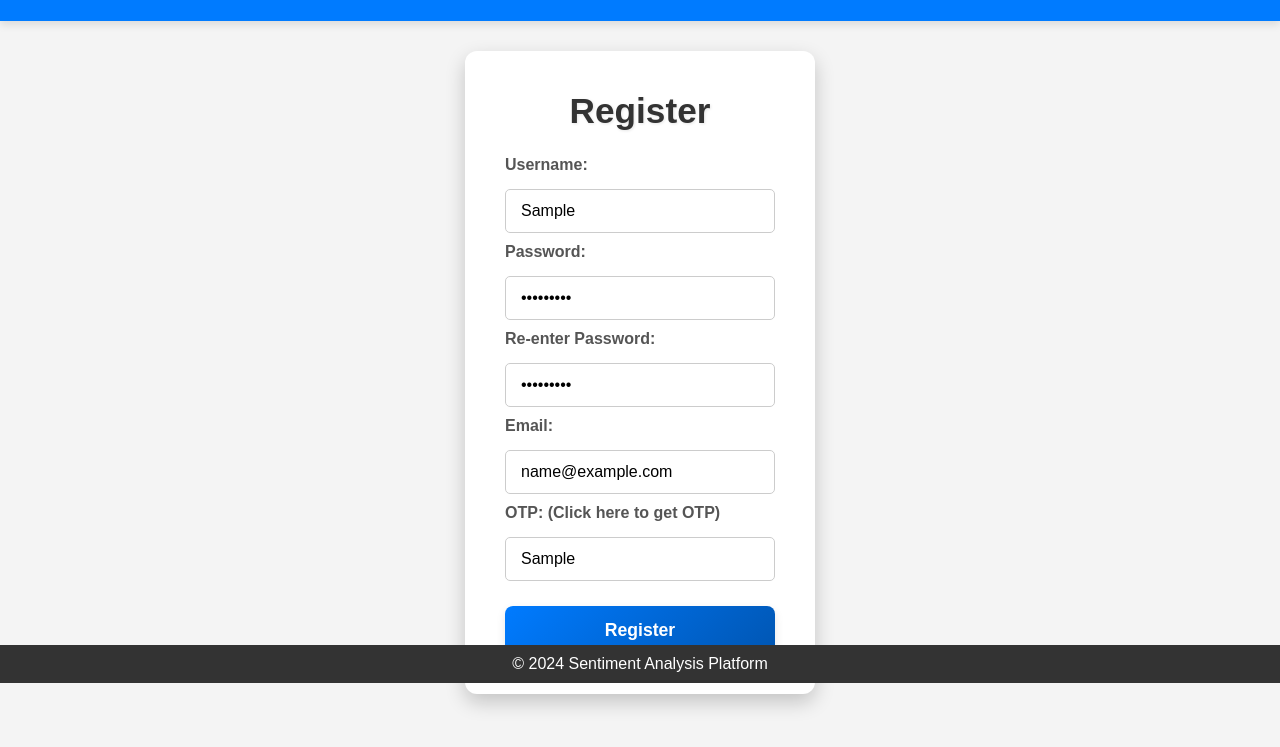
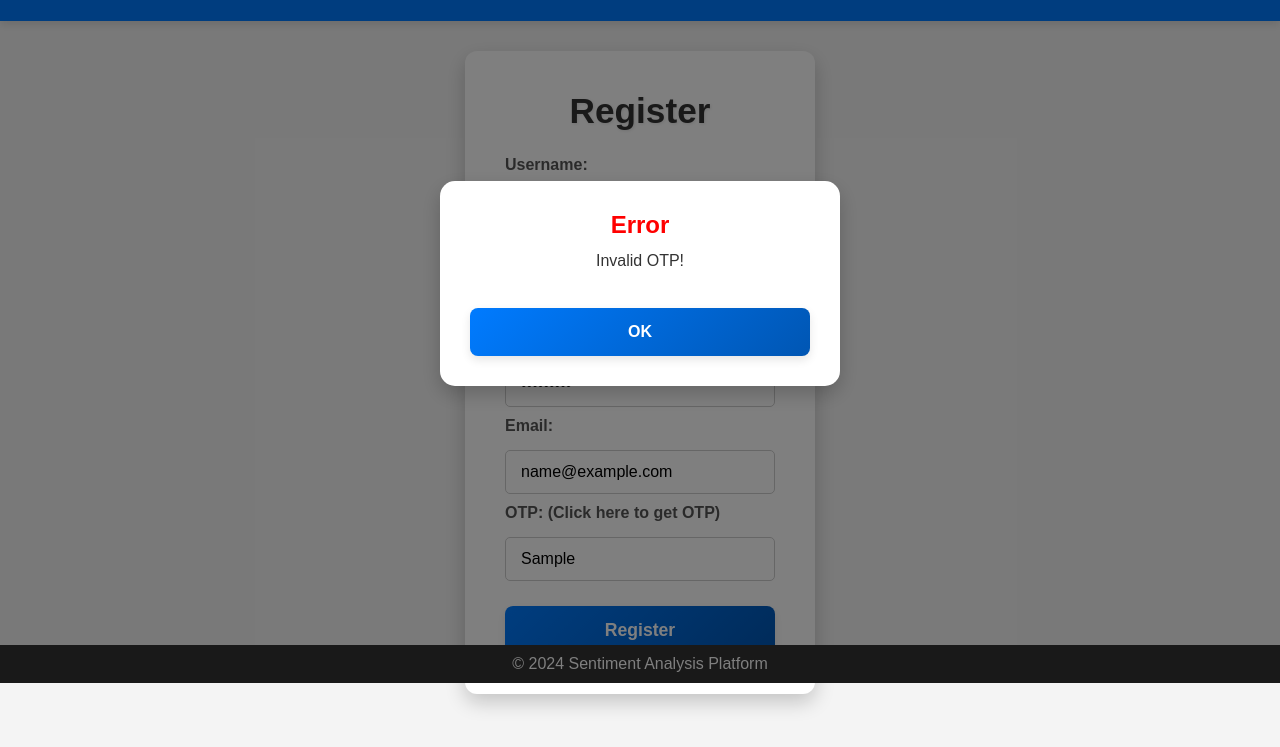
Before and after one commit to harrysokool/Sentiva, a plain HTML site: page registerPage/register.html in a window 1280 px wide. Both pictures are taken after typing "Sample", "Sample123", "Sample123", "name@example.com", "Sample" into the empty fields and a click on the button "Register". Shown: the part 117-864 px from the top of the page. Drawn offline with Linux system fonts and the light colour scheme.

Commit message:
update password

```diff
--- a/loginPage/login.css
+++ b/loginPage/login.css
@@ -186,6 +186,77 @@ button {
   }
 }
 
+/* Overlay for the pop-up box */
+.custom-alert {
+  display: none;
+  position: fixed;
+  top: 0;
+  left: 0;
+  width: 100%;
+  height: 100%;
+  background-color: rgba(0, 0, 0, 0.5);
+  z-index: 1000;
+  justify-content: center;
+  align-items: center;
+}
+
+/* Pop-up content box */
+.custom-alert-content {
+  background-color: white;
+  padding: 30px;
+  border-radius: 15px;
+  text-align: center;
+  max-width: 400px;
+  width: 80%;
+  box-shadow: 0 8px 20px rgba(0, 0, 0, 0.2);
+  animation: fadeIn 0.3s ease-in-out;
+}
+
+/* Pop-up title styling */
+.custom-alert-content h2 {
+  margin-top: 0;
+  margin-bottom: 10px;
+  font-size: 1.5rem;
+  color: #dc3545;
+}
+
+/* Pop-up message styling */
+.custom-alert-content p {
+  font-size: 1rem;
+  color: #333;
+  margin-bottom: 20px;
+  line-height: 1.5;
+}
+
+/* Button styling */
+.popup-button {
+  padding: 10px 20px;
+  background-color: #007bff;
+  color: white;
+  border: none;
+  border-radius: 8px;
+  font-size: 1rem;
+  font-weight: bold;
+  cursor: pointer;
+  transition: all 0.3s ease;
+}
+
+.popup-button:hover {
+  background-color: #0056b3;
+  transform: translateY(-2px);
+  box-shadow: 0 6px 12px rgba(0, 0, 0, 0.2);
+}
+
+@keyframes fadeIn {
+  from {
+    opacity: 0;
+    transform: scale(0.9);
+  }
+  to {
+    opacity: 1;
+    transform: scale(1);
+  }
+}
 
 footer {
   text-align: center;
--- a/registerPage/register.css
+++ b/registerPage/register.css
@@ -190,6 +190,78 @@ button {
   }
 }
 
+/* Overlay for the pop-up box */
+.custom-alert {
+  display: none;
+  position: fixed;
+  top: 0;
+  left: 0;
+  width: 100%;
+  height: 100%;
+  background-color: rgba(0, 0, 0, 0.5);
+  z-index: 1000;
+  justify-content: center;
+  align-items: center;
+}
+
+/* Pop-up content box */
+.custom-alert-content {
+  background-color: white;
+  padding: 30px;
+  border-radius: 15px;
+  text-align: center;
+  max-width: 400px;
+  width: 80%;
+  box-shadow: 0 8px 20px rgba(0, 0, 0, 0.2);
+  animation: fadeIn 0.3s ease-in-out;
+}
+
+/* Pop-up title styling */
+.custom-alert-content h2 {
+  margin-top: 0;
+  margin-bottom: 10px;
+  font-size: 1.5rem;
+  color: #dc3545;
+}
+
+/* Pop-up message styling */
+.custom-alert-content p {
+  font-size: 1rem;
+  color: #333;
+  margin-bottom: 20px;
+  line-height: 1.5;
+}
+
+/* Button styling */
+.popup-button {
+  padding: 10px 20px;
+  background-color: #007bff;
+  color: white;
+  border: none;
+  border-radius: 8px;
+  font-size: 1rem;
+  font-weight: bold;
+  cursor: pointer;
+  transition: all 0.3s ease;
+}
+
+.popup-button:hover {
+  background-color: #0056b3;
+  transform: translateY(-2px);
+  box-shadow: 0 6px 12px rgba(0, 0, 0, 0.2);
+}
+
+@keyframes fadeIn {
+  from {
+    opacity: 0;
+    transform: scale(0.9);
+  }
+  to {
+    opacity: 1;
+    transform: scale(1);
+  }
+}
+
 
 footer {
   text-align: center;
--- a/registerPage/register.html
+++ b/registerPage/register.html
@@ -41,6 +41,14 @@
       </div>
     </div>
 
+    <div id="customAlert" class="custom-alert">
+      <div class="custom-alert-content">
+        <h2 id="customAlertTitle">Error</h2>
+        <p id="customAlertMessage">Invalid username or password.</p>
+        <button id="customAlertClose" class="popup-button">OK</button>
+      </div>
+    </div>
+
 
     <footer>
         <p>&copy; 2024 Sentiment Analysis Platform</p>
--- a/registerPage/register.js
+++ b/registerPage/register.js
@@ -15,34 +15,45 @@ document
     const otp = document.getElementById("otp").value.trim();
 
     if (!username || !password1 || !password2 || !otp) {
-      alert("All fields are required!");
+      // alert("All fields are required!");
+      showCustomAlert("All fields are required!");
       return;
     }
 
     if (password1 !== password2) {
-      alert("Passwords do not match!");
+      // alert("Passwords do not match!");
+      showCustomAlert("Passwords do not match!");
       return;
     }
 
     const passwordRegex = /^(?=.*[A-Z])(?=.*\d)[A-Za-z\d]{8,}$/;
     if (!passwordRegex.test(password1)) {
-      alert(
+      // alert(
+      //   "Password must be at least 8 characters long and include at least one uppercase letter and one number and cannot contain special characters."
+      // );
+      showCustomAlert(
         "Password must be at least 8 characters long and include at least one uppercase letter and one number and cannot contain special characters."
       );
       return;
     }
 
     if (otp !== "123456") {
-      alert("Invalid OTP!");
+      // alert("Invalid OTP!");
+      showCustomAlert("Invalid OTP!");
       return;
     }
 
     if (users[username]) {
-      alert("User already exists. Please login.");
+      // alert("User already exists. Please login.");
+      showCustomAlert("User already exists. Please login.");
     } else {
       users[username] = { password: password1 };
       localStorage.setItem("users", JSON.stringify(users));
-      alert("Registration successful! Redirecting to login...");
+      // alert("Registration successful! Redirecting to login...");
+      showCustomAlert(
+        "Registration successful! Redirecting to login...",
+        "success"
+      );
       window.location.href = "/../Sentiva/loginPage/loginPage.html";
     }
   });
@@ -51,3 +62,25 @@ document
 document.getElementById("loginButton").addEventListener("click", function () {
   window.location.href = "/../Sentiva/loginPage/loginPage.html";
 });
+
+function showCustomAlert(message, type = "error") {
+  const customAlert = document.getElementById("customAlert");
+  const customAlertMessage = document.getElementById("customAlertMessage");
+  const customAlertTitle = document.getElementById("customAlertTitle");
+  if (type === "error") {
+    customAlertTitle.textContent = "Error";
+    customAlertTitle.style.color = "red";
+  } else {
+    customAlertTitle.textContent = "Success";
+    customAlertTitle.style.color = "green";
+  }
+
+  customAlertMessage.textContent = message;
+
+  customAlert.style.display = "flex";
+}
+
+document.getElementById("customAlertClose").addEventListener("click", () => {
+  const customAlert = document.getElementById("customAlert");
+  customAlert.style.display = "none";
+});
```
Also changed, not shown: loginPage/login.js (+16 -1 lines), loginPage/loginPage.html (+10 -0 lines).
